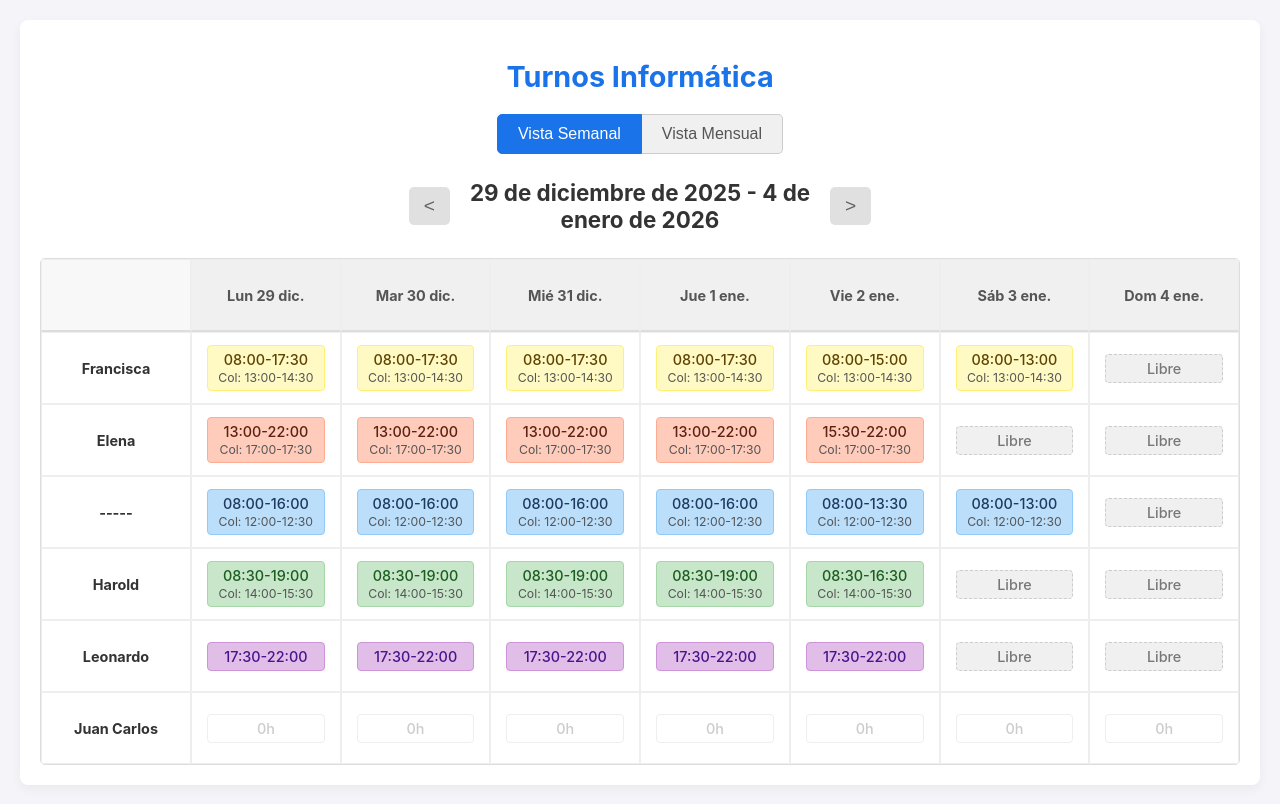
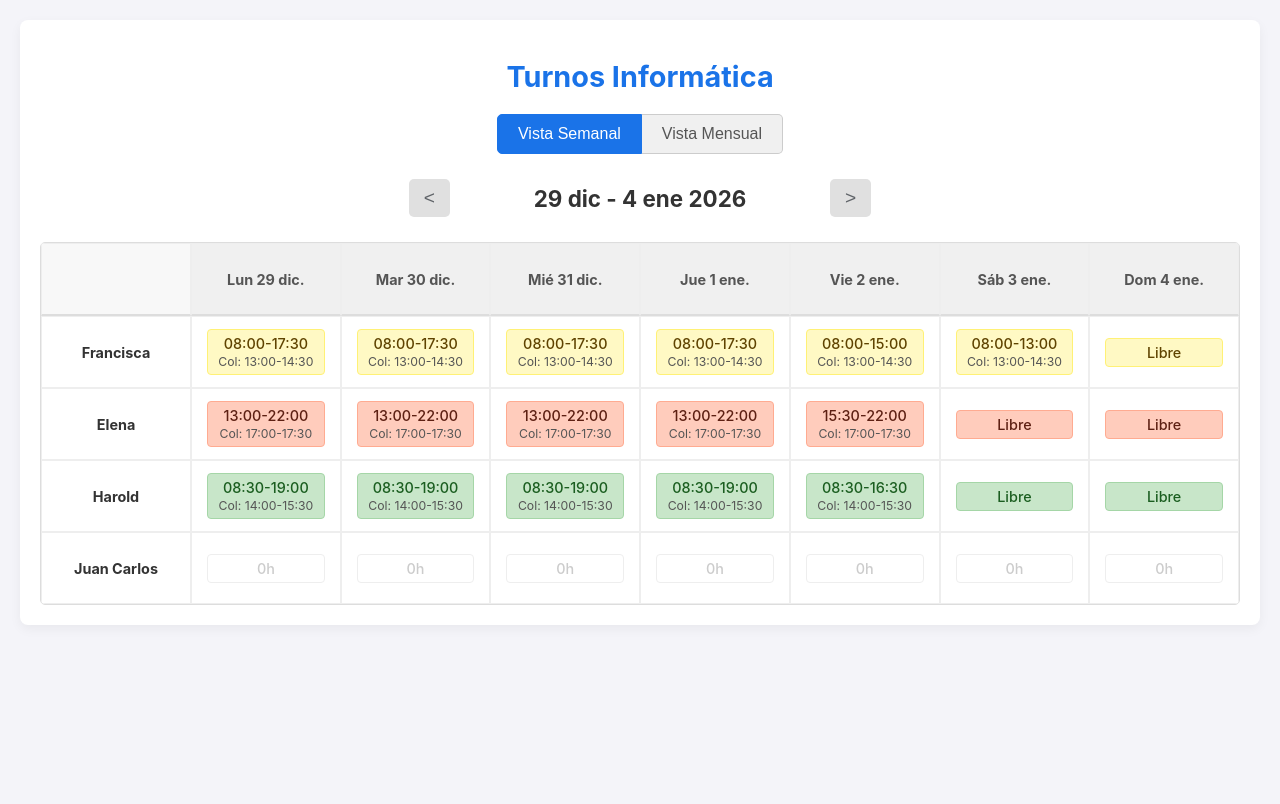
Before and after one commit to elenaahc/turnos_informatica, a plain HTML site: page index.html in a window 1280 px wide. Drawn offline with Linux system fonts and the light colour scheme.

Commit message:
Refactor index.html for summer schedule and layout
Updated the HTML structure and added summer schedule handling.

```diff
--- a/index.html
+++ b/index.html
@@ -1,10 +1,12 @@
 <!DOCTYPE html>
 <html lang="es">
+
 <head>
     <meta charset="UTF-8">
     <meta name="viewport" content="width=device-width, initial-scale=1.0">
     <title>Turnos UST</title>
     <link rel="stylesheet" href="./style.css">
+
 <body>
 
     <div class="container">
@@ -58,9 +60,9 @@
     <script>
         // ==========================================================
         // --- 1. DATOS Y DEFINICIONES GLOBALES ---
-        // ==========================================================
+        // ==========================================
 
-        const fechaInicioCiclo = new Date('2025-10-20T00:00:00'); // Lunes 20 de Octubre de 2025
+        const fechaInicioCiclo = new Date('2025-10-20T00:00:00');
 
         const personasRotativas = [
             { nombre: 'Francisca', inicial: 'F' },
@@ -70,40 +72,51 @@
         ];
 
         const personasFijas = [
-            { nombre: 'Leonardo', inicial: 'L', turno: 'Fijo' },
             { nombre: 'Juan Carlos', inicial: 'J', turno: 'SinTurno' }
         ];
+
+        // Rango de Verano
+        const veranoInicio = new Date('2026-01-05T00:00:00');
+        const veranoFin = new Date('2026-03-01T23:59:59');
 
         const detallesTurnos = {
             'T1': { 'Lun': '08:00-16:00', 'Mar': '08:00-16:00', 'Mié': '08:00-16:00', 'Jue': '08:00-16:00', 'Vie': '08:00-13:30', 'Sáb': '08:00-13:00', 'Dom': 'Libre', colacion: '12:00-12:30' },
             'T2': { 'Lun': '08:30-19:00', 'Mar': '08:30-19:00', 'Mié': '08:30-19:00', 'Jue': '08:30-19:00', 'Vie': '08:30-16:30', 'Sáb': 'Libre', 'Dom': 'Libre', colacion: '14:00-15:30' },
             'T3': { 'Lun': '08:00-17:30', 'Mar': '08:00-17:30', 'Mié': '08:00-17:30', 'Jue': '08:00-17:30', 'Vie': '08:00-15:00', 'Sáb': '08:00-13:00', 'Dom': 'Libre', colacion: '13:00-14:30' },
             'T4': { 'Lun': '13:00-22:00', 'Mar': '13:00-22:00', 'Mié': '13:00-22:00', 'Jue': '13:00-22:00', 'Vie': '15:30-22:00', 'Sáb': 'Libre', 'Dom': 'Libre', colacion: '17:00-17:30' },
-            'Fijo': { 'Lun': '17:30-22:00', 'Mar': '17:30-22:00', 'Mié': '17:30-22:00', 'Jue': '17:30-22:00', 'Vie': '17:30-22:00', 'Sáb': 'Libre', 'Dom': 'Libre', colacion: '' },
+            'Verano': { 'Lun': '08:30-19:00', 'Mar': '08:30-19:00', 'Mié': '08:30-19:00', 'Jue': '08:30-19:00', 'Vie': '08:30-16:30', 'Sáb': 'Libre', 'Dom': 'Libre', colacion: '14:00-15:30' },
             'SinTurno': { 'Lun': '0h', 'Mar': '0h', 'Mié': '0h', 'Jue': '0h', 'Vie': '0h', 'Sáb': '0h', 'Dom': '0h', colacion: '' }
         };
 
+        // Mapeo de horarios especiales según la imagen proporcionada (formato YYYY-MM-DD)
+        const especiales = {
+            '2026-01-05': { 'Francisca': '19:00-20:00 (Extensión)' },
+            '2026-01-06': { 'Harold': '19:00-20:00 (Extensión)' },
+            '2026-01-07': { 'Francisca': '19:00-20:00 (Extensión)' },
+            '2026-01-08': { 'Harold': '19:00-20:00 (Extensión)' },
+            '2026-01-09': { 'Francisca': '16:30-20:00 (Extensión)' },
+            '2026-01-10': { 'Elena': '09:00-13:30', 'Harold': '13:30-18:00' },
+            '2026-01-19': { 'Francisca': '19:00-20:00 (Extensión)' },
+            '2026-01-20': { 'Harold': '19:00-20:00 (Extensión)' },
+            '2026-01-21': { 'Francisca': '19:00-20:00 (Extensión)' },
+            '2026-01-22': { 'Harold': '19:00-20:00 (Extensión)' },
+            '2026-01-23': { 'Elena': '16:30-20:00 (Extensión)' },
+            '2026-01-24': { 'Harold': '09:00-13:30', 'Elena': '13:30-18:00' },
+            '2026-01-25': { 'Francisca': '09:00-14:00' }
+        };
+
         const cicloRotacion = [
-            ['T1', 'T2', 'T3', 'T4'], // Semana 1 (Índice 0)
-            ['T2', 'T3', 'T4', 'T1'], // Semana 2 (Índice 1)
-            ['T3', 'T4', 'T1', 'T2'], // Semana 3 (Índice 2)
-            ['T4', 'T1', 'T2', 'T3']  // Semana 4 (Índice 3)
+            ['T1', 'T2', 'T3', 'T4'],
+            ['T2', 'T3', 'T4', 'T1'],
+            ['T3', 'T4', 'T1', 'T2'],
+            ['T4', 'T1', 'T2', 'T3']
         ];
 
-        const diasSemanaLookup = ['Dom', 'Lun', 'Mar', 'Mié', 'Jue', 'Vie', 'Sáb']; // JS getDay() es 0=Dom
-        const diasSemanaCorta = ['Lun', 'Mar', 'Mié', 'Jue', 'Vie', 'Sáb', 'Dom']; // Para la vista semanal
+        const diasSemanaLookup = ['Dom', 'Lun', 'Mar', 'Mié', 'Jue', 'Vie', 'Sáb'];
+        const diasSemanaCorta = ['Lun', 'Mar', 'Mié', 'Jue', 'Vie', 'Sáb', 'Dom'];
 
-        // ==========================================================
-        // --- 2. VARIABLES DE ESTADO ---
-        // ==========================================================
-
-        let currentView = 'week';
         let currentDisplayedMonday = getMonday(new Date());
         let currentDisplayedMonth = new Date(new Date().getFullYear(), new Date().getMonth(), 1);
-
-        // ==========================================================
-        // --- 3. LÓGICA DE CÁLCULO DE TURNOS ---
-        // ==========================================================
 
         function getMonday(d) {
             d = new Date(d);
@@ -123,51 +136,67 @@
         }
 
         function getShiftsForDay(date) {
+            const fechaStr = date.toISOString().split('T')[0];
+            const diaDeLaSemanaStr = diasSemanaLookup[date.getDay()];
+            const esPeriodoVerano = date >= veranoInicio && date <= veranoFin;
+
             const semanasPasadas = getSemanasDiferencia(fechaInicioCiclo, date);
-            const semanaCicloIndex = (semanasPasadas % 4 + 4) % 4; // Maneja negativos
+            const semanaCicloIndex = (semanasPasadas % 4 + 4) % 4;
             const turnosDeLaSemana = cicloRotacion[semanaCicloIndex];
-            const diaDeLaSemanaStr = diasSemanaLookup[date.getDay()];
 
             let shifts = [];
 
             personasRotativas.forEach((persona, pIndex) => {
+                let horario, colacion, clase, turnoLabel;
+
+                // Prioridad 1: Horario especial de la imagen
+                if (especiales[fechaStr] && especiales[fechaStr][persona.nombre]) {
+                    horario = especiales[fechaStr][persona.nombre];
+                    colacion = "";
+                    clase = "turno-4"; // Color destacado para especiales
+                    turnoLabel = "Especial";
+                }
+                // Prioridad 2: Horario de Verano
+                else if (esPeriodoVerano && persona.nombre !== '-----') {
+                    turnoLabel = 'Verano';
+                    horario = detallesTurnos['Verano'][diaDeLaSemanaStr];
+                    colacion = detallesTurnos['Verano'].colacion;
+                    clase = "turno-2";
+                }
+                // Prioridad 3: Rotación normal
+                else {
                     const turno = turnosDeLaSemana[pIndex];
-                const horario = detallesTurnos[turno][diaDeLaSemanaStr];
-                const colacion = detallesTurnos[turno].colacion;
+                    turnoLabel = turno;
+                    horario = detallesTurnos[turno][diaDeLaSemanaStr];
+                    colacion = detallesTurnos[turno].colacion;
+                    clase = `turno-${turno.replace('T', '')}`;
+                }
+
                 shifts.push({
-                    inicial: persona.inicial, nombre: persona.nombre, turno: turno,
-                    horario: horario, colacion: colacion, clase: `turno-${turno.replace('T', '')}`
+                    inicial: persona.inicial, nombre: persona.nombre, turno: turnoLabel,
+                    horario: horario, colacion: colacion, clase: clase
                 });
             });
 
             personasFijas.forEach(persona => {
                 const turno = persona.turno;
                 const horario = detallesTurnos[turno][diaDeLaSemanaStr];
-                const colacion = detallesTurnos[turno].colacion;
-                let clase = 'no-shift';
-                if (turno === 'Fijo') clase = 'turno-fijo';
                 shifts.push({
                     inicial: persona.inicial, nombre: persona.nombre, turno: turno,
-                    horario: horario, colacion: colacion, clase: clase
+                    horario: horario, colacion: '', clase: 'no-shift'
                 });
             });
             return shifts;
         }
 
-
-        // ==========================================================
-        // --- 4. RENDERIZACIÓN VISTA SEMANAL ---
-        // ==========================================================
-
         function renderWeekCalendar() {
             const shiftsGrid = document.getElementById('shiftsGrid');
             const mobileView = document.getElementById('mobile-week-view');
             shiftsGrid.innerHTML = '';
-            mobileView.innerHTML = ''; // Limpiar ambas vistas
+            mobileView.innerHTML = '';
 
             const mondayOfCurrentWeek = new Date(currentDisplayedMonday);
 
-            // --- 4a. Renderizar Vista Escritorio (GRID) ---
             let headerHtml = `<div class="grid-cell"></div>`;
             for (let i = 0; i < 7; i++) {
                 const dia = new Date(mondayOfCurrentWeek);
@@ -176,129 +205,80 @@
             }
             shiftsGrid.innerHTML += `<div class="grid-header">${headerHtml}</div>`;
 
-            const todasLasPersonas = [
-                ...personasRotativas.map(p => p.nombre),
-                ...personasFijas.map(p => p.nombre)
-            ];
+            const todasLasPersonas = [...personasRotativas.map(p => p.nombre), ...personasFijas.map(p => p.nombre)];
 
             todasLasPersonas.forEach(nombre => {
+                if (nombre === '-----') return;
+
                 let rowHtml = `<div class="grid-cell"><strong>${nombre}</strong></div>`;
-                let mobileDaysHtml = ''; // HTML para la tarjeta móvil de esta persona
+                let mobileDaysHtml = '';
 
                 for (let i = 0; i < 7; i++) {
                     const diaActual = new Date(mondayOfCurrentWeek);
                     diaActual.setDate(mondayOfCurrentWeek.getDate() + i);
+                    const shiftsDelDia = getShiftsForDay(diaActual);
+                    const s = shiftsDelDia.find(sh => sh.nombre === nombre);
 
-                    const shiftsDelDia = getShiftsForDay(diaActual);
-                    const shiftPersona = shiftsDelDia.find(s => s.nombre === nombre);
-                    const colacionHtml = (shiftPersona.colacion && shiftPersona.horario !== 'Libre' && shiftPersona.horario !== '0h') ? `<span class="colacion-text">Col: ${shiftPersona.colacion}</span>` : '';
-                    const horarioLimpio = shiftPersona.horario;
+                    const colHtml = (s.colacion && s.horario !== 'Libre' && s.horario !== '0h') ? `<span class="colacion-text">Col: ${s.colacion}</span>` : '';
 
-                    // HTML para Grid (Escritorio)
-                    let shiftBlockHtml = '';
-                    if (shiftPersona.horario === 'Libre') {
-                        shiftBlockHtml = `<div class="shift-block libre">Libre</div>`;
-                    } else if (shiftPersona.horario === '0h') {
-                        shiftBlockHtml = `<div class="shift-block no-shift">0h</div>`;
-                    } else {
-                        shiftBlockHtml = `
-                            <div class="shift-block ${shiftPersona.clase}">
-                                <span class="horario-text">${horarioLimpio}</span>
-                                ${colacionHtml}
+                    rowHtml += `<div class="grid-cell">
+                    <div class="shift-block ${s.clase}">
+                        <span class="horario-text">${s.horario}</span>
+                        ${colHtml}
+                    </div>
                 </div>`;
-                    }
-                    rowHtml += `<div class="grid-cell">${shiftBlockHtml}</div>`;
-
-                    // --- 4b. Renderizar Vista Celular (TARJETA) ---
-                    const diaSemanaNombre = diasSemanaCorta[i];
-                    const diaMesNum = diaActual.getDate();
-                    const diaMesNombre = diaActual.toLocaleDateString('es-CL', { month: 'short' });
 
                     mobileDaysHtml += `<div class="day-entry">
-                        <strong>${diaSemanaNombre} ${diaMesNum} ${diaMesNombre}</strong>
-                        <div class="day-entry-shift ${shiftPersona.horario.toLowerCase()} ${shiftPersona.clase}">
-                            <span class="horario-text">${horarioLimpio}</span>
-                            ${colacionHtml}
+                    <strong>${diasSemanaCorta[i]} ${diaActual.getDate()}</strong>
+                    <div class="day-entry-shift ${s.clase}">
+                        <span>${s.horario}</span>
+                        ${colHtml}
                     </div>
                 </div>`;
                 }
-
                 shiftsGrid.innerHTML += `<div class="grid-row">${rowHtml}</div>`;
-                mobileView.innerHTML += `
-                    <div class="person-card">
-                        <div class="person-header">${nombre}</div>
-                        <div class="days-list">
-                            ${mobileDaysHtml}
-                        </div>
-                    </div>
-                `;
+                mobileView.innerHTML += `<div class="person-card"><div class="person-header">${nombre}</div><div class="days-list">${mobileDaysHtml}</div></div>`;
             });
 
-            // Actualizar rango de fechas
             const endOfWeek = new Date(mondayOfCurrentWeek);
             endOfWeek.setDate(mondayOfCurrentWeek.getDate() + 6);
-            const options = { day: 'numeric', month: 'long', year: 'numeric' };
-            document.getElementById('currentWeekRange').textContent =
-                `${mondayOfCurrentWeek.toLocaleDateString('es-CL', options)} - ${endOfWeek.toLocaleDateString('es-CL', options)}`;
+            document.getElementById('currentWeekRange').textContent = `${mondayOfCurrentWeek.toLocaleDateString('es-CL', { day: 'numeric', month: 'short' })} - ${endOfWeek.toLocaleDateString('es-CL', { day: 'numeric', month: 'short', year: 'numeric' })}`;
         }
-
-
-        // ==========================================================
-        // --- 5. RENDERIZACIÓN VISTA MENSUAL ---
-        // ==========================================================
 
         function renderMonthCalendar() {
             const grid = document.getElementById('calendar-days-grid');
             grid.innerHTML = '';
-
             const year = currentDisplayedMonth.getFullYear();
             const month = currentDisplayedMonth.getMonth();
 
-            document.getElementById('currentMonthName').textContent =
-                currentDisplayedMonth.toLocaleDateString('es-CL', { month: 'long', year: 'numeric' }).replace(/^\w/, c => c.toUpperCase());
+            document.getElementById('currentMonthName').textContent = currentDisplayedMonth.toLocaleDateString('es-CL', { month: 'long', year: 'numeric' }).toUpperCase();
 
-            const firstDayOfMonth = new Date(year, month, 1);
-            const firstDayToDisplay = getMonday(firstDayOfMonth);
-            let currentDay = new Date(firstDayToDisplay);
+            const firstDay = getMonday(new Date(year, month, 1));
+            let currentDay = new Date(firstDay);
 
             for (let i = 0; i < 42; i++) {
                 const esOtroMes = currentDay.getMonth() !== month;
                 const dayShifts = getShiftsForDay(currentDay);
-
                 let shiftsHtml = '';
-                dayShifts.forEach(shift => {
-                    let colacionTexto = '';
-                    if (shift.colacion && shift.horario !== 'Libre' && shift.horario !== '0h') {
-                        colacionTexto = ` (Col: ${shift.colacion})`;
+                dayShifts.forEach(s => {
+                    if (s.horario !== 'Libre' && s.horario !== '0h' && s.nombre !== '-----') {
+                        shiftsHtml += `<div class="mini-shift ${s.clase}">${s.inicial}: ${s.horario}</div>`;
                     }
-                    const textoTurno = `${shift.inicial}: ${shift.horario}${colacionTexto}`;
-                    shiftsHtml += `<div class="mini-shift ${shift.clase} ${shift.horario.toLowerCase()}" title="${textoTurno}">
-                                     ${textoTurno}
-                                   </div>`;
                 });
 
-                grid.innerHTML += `
-                    <div class="day-cell ${esOtroMes ? 'other-month' : ''}">
+                grid.innerHTML += `<div class="day-cell ${esOtroMes ? 'other-month' : ''}">
                 <div class="day-number">${currentDay.getDate()}</div>
-                        <div class="shifts-in-day">
-                            ${shiftsHtml}
-                        </div>
-                    </div>
-                `;
+                <div class="shifts-in-day">${shiftsHtml}</div>
+            </div>`;
                 currentDay.setDate(currentDay.getDate() + 1);
             }
         }
-
-        // ==========================================================
-        // --- 6. MANEJADORES DE EVENTOS ---
-        // ==========================================================
 
         document.getElementById('toggleWeek').addEventListener('click', () => {
             document.getElementById('toggleWeek').classList.add('active');
             document.getElementById('toggleMonth').classList.remove('active');
             document.getElementById('week-view-container').style.display = 'block';
             document.getElementById('month-view-container').style.display = 'none';
-            currentDisplayedMonday = getMonday(currentDisplayedMonth);
             renderWeekCalendar();
         });
 
@@ -307,36 +287,17 @@
             document.getElementById('toggleWeek').classList.remove('active');
             document.getElementById('month-view-container').style.display = 'block';
             document.getElementById('week-view-container').style.display = 'none';
-            currentDisplayedMonth = new Date(currentDisplayedMonday.getFullYear(), currentDisplayedMonday.getMonth(), 1);
             renderMonthCalendar();
         });
 
-        document.getElementById('prevWeekBtn').addEventListener('click', () => {
-            currentDisplayedMonday.setDate(currentDisplayedMonday.getDate() - 7);
-            renderWeekCalendar();
-        });
-        document.getElementById('nextWeekBtn').addEventListener('click', () => {
-            currentDisplayedMonday.setDate(currentDisplayedMonday.getDate() + 7);
-            renderWeekCalendar();
-        });
+        document.getElementById('prevWeekBtn').addEventListener('click', () => { currentDisplayedMonday.setDate(currentDisplayedMonday.getDate() - 7); renderWeekCalendar(); });
+        document.getElementById('nextWeekBtn').addEventListener('click', () => { currentDisplayedMonday.setDate(currentDisplayedMonday.getDate() + 7); renderWeekCalendar(); });
+        document.getElementById('prevMonthBtn').addEventListener('click', () => { currentDisplayedMonth.setMonth(currentDisplayedMonth.getMonth() - 1); renderMonthCalendar(); });
+        document.getElementById('nextMonthBtn').addEventListener('click', () => { currentDisplayedMonth.setMonth(currentDisplayedMonth.getMonth() + 1); renderMonthCalendar(); });
 
-        document.getElementById('prevMonthBtn').addEventListener('click', () => {
-            currentDisplayedMonth.setMonth(currentDisplayedMonth.getMonth() - 1);
-            renderMonthCalendar();
-        });
-        document.getElementById('nextMonthBtn').addEventListener('click', () => {
-            currentDisplayedMonth.setMonth(currentDisplayedMonth.getMonth() + 1);
-            renderMonthCalendar();
-        });
-
-        // ==========================================================
-        // --- 7. INICIALIZACIÓN ---
-        // ==========================================================
-
-        document.addEventListener('DOMContentLoaded', () => {
-            renderWeekCalendar();
-        });
+        document.addEventListener('DOMContentLoaded', renderWeekCalendar);
     </script>
 
 </body>
+
 </html>
```
Lines whose indentation alone changed are shown as unchanged.
